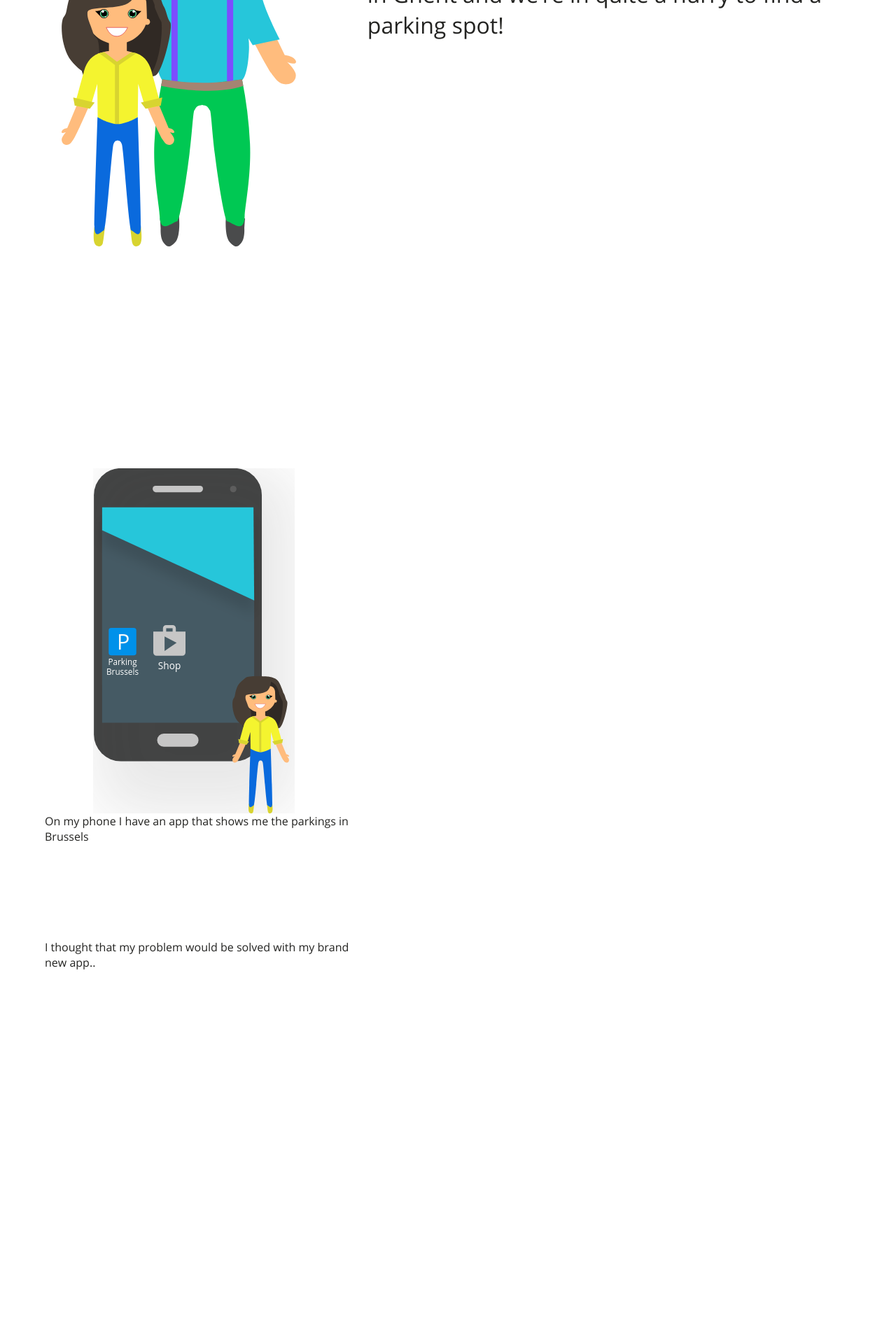
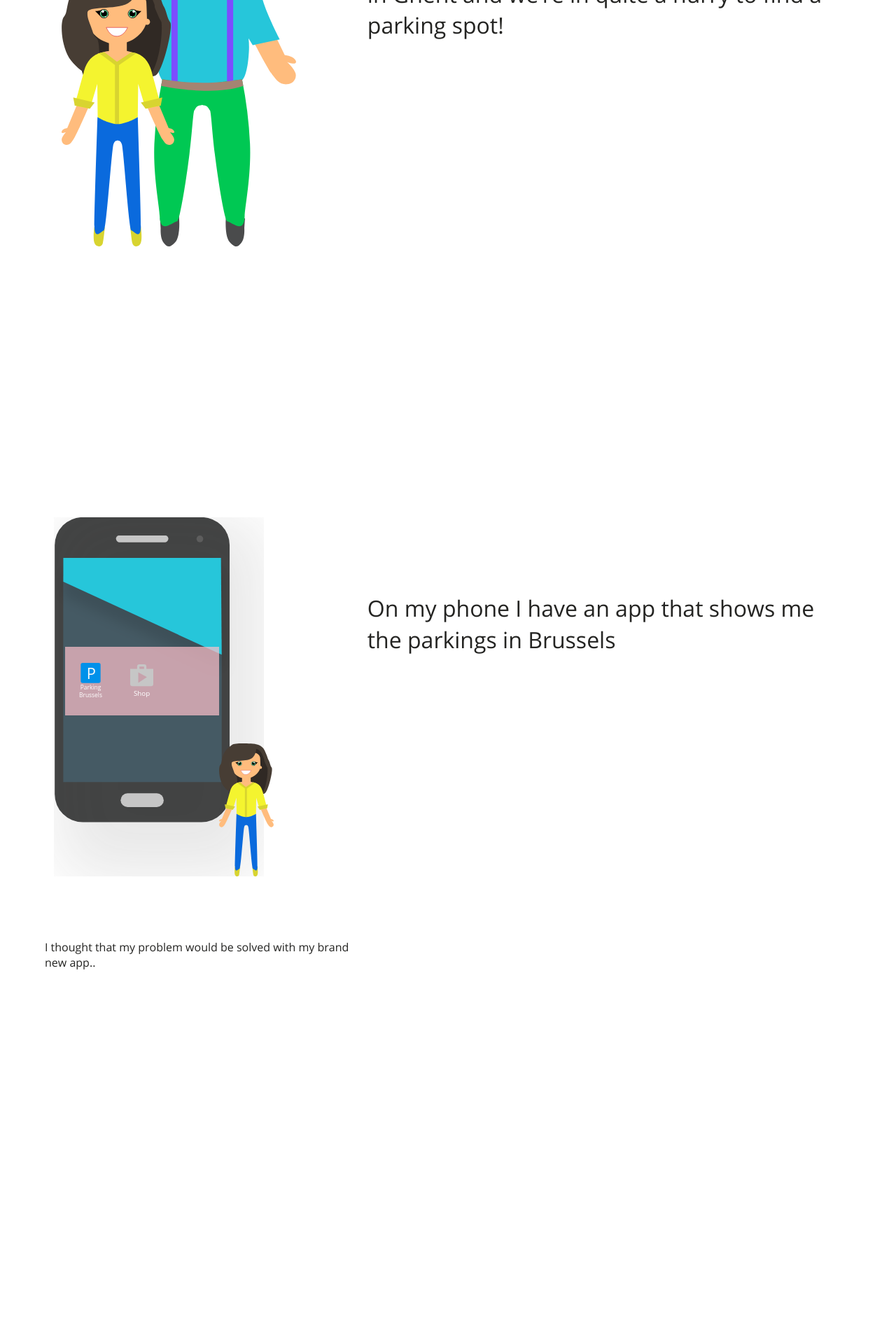
Before and after one commit to osoc16/mobylink, a Jekyll site: the page built from index.html, in a window 1280 px wide. Shown: the part 1421-3341 px from the top of the page at 70% size. Built offline with Jekyll 4.4.1, drawn with Linux system fonts in a browser that asks for light colours; a script that is not in the unit is left out.

Commit message:
flexify section 2 and 3
Signed-off-by: Pieter-Jan Geeroms <pieterjangeeroms@hotmail.com>

```diff
--- a/_includes/section2.html
+++ b/_includes/section2.html
@@ -1,5 +1,5 @@
-<section id="section2">
-  <div class="image section2-image">
+<section id="section2" class="flex-it">
+  <div class="section2-image">
     Anna and Bruce
   </div>
   <p class="text fly-in-before">Hi! I’m Anna. My friend John and I just arrived in Ghent and we’re in quite a hurry to find a parking spot!</p>
--- a/_includes/section3.html
+++ b/_includes/section3.html
@@ -1,6 +1,8 @@
-<section>
+<section id="section3" class="flex-it">
   <div class="section3-image">
-    phone and anna + icons
+    <div class="parkingBrusselsApp"></div>
+    <div class="storeApp"></div>
+    <div></div>
   </div>
-  <p class="text-right text-width-40">On my phone I have an app that shows me the parkings in Brussels</p>
+  <p class="text">On my phone I have an app that shows me the parkings in Brussels</p>
 </section>
--- a/_sass/_section2.sass
+++ b/_sass/_section2.sass
@@ -4,15 +4,3 @@
   background-size: 35%, 60%
   background-position: 8% bottom, 45% bottom
   @extend .image
-
-#section2
-  display: flex
-  flex-direction: row
-  flex-wrap: wrap
-  align-items: center
-  justify-content: flex-start
-
-  .image
-    flex-basis: 40%
-  .text
-    flex-basis: 60%
--- a/_sass/_section3.sass
+++ b/_sass/_section3.sass
@@ -1,6 +1,31 @@
 .section3-image
-    background-image: url("../img/anna.svg"), url("../img/parkingBrussels.svg"), url("../img/shop.svg"), url("../img/phone.svg")
+  display: flex
+  flex-direction: row
+  align-items: flex-end
+  background-image: url("../img/anna.svg"), url("../img/phone.svg")
+  background-repeat: no-repeat
+  background-size: 17%, 65%,
+  background-position: 65% bottom, 8% bottom
+  padding-left: 2.5%
+  padding-bottom: 20%
+  box-sizing: border-box
+  @extend .image
+
+  div
+    display: block
+    width: 10%
+    height: 20%
+    background-color: $pink
+    flex-basis: 17%
+
+  .parkingBrusselsApp
+    background-image: url("../img/parkingBrussels.svg")
     background-repeat: no-repeat
-    background-size: 7%, 4%, 4%, 25%
-    background-position: 25% 100%, 8% 70%, 14% 69%, 8% 100%
-    @extend .image
+    background-size: 45%
+    background-position: 50% 50%
+
+  .storeApp
+    background-image: url("../img/shop.svg")
+    background-repeat: no-repeat
+    background-size: 45%
+    background-position: 50% 50%
--- a/src/css/story.sass
+++ b/src/css/story.sass
@@ -39,11 +39,15 @@
 /* ANIMATIONS
 /* ======================== */
 .fly-in-before
-  right: 10%
   opacity: 0
 
 .fly-in-left
   right: 15%
+  opacity: 1
+  transition: all 0.5s ease-in
+
+.fly-in-right
+  left: 8%
   opacity: 1
   transition: all 0.5s ease-in
 
@@ -55,22 +59,31 @@
   transition: all 0.5s ease-in
 
 /* ======================== */
-/* IMAGE
+/* FLEXBOX
 /* ======================== */
-.image
-  display: block
-  height: 80vh
-  width: 100%
-  text-indent: -100%
-  overflow: hidden
+.flex-it
+  display: flex
+  flex-direction: row
+  flex-wrap: wrap
+  align-items: center
+  justify-content: flex-start
+
+  .image
+    flex-basis: 40%
+    height: 80vh
+    width: 100%
+    text-indent: -100%
+    overflow: hidden
+
+  .text
+    flex-basis: 60%
+    display: block
+    font-size: 2rem
+
 
 /* ======================== */
 /* TEXT
 /* ======================== */
-
-.text
-  display: block
-  font-size: 2rem
 
 .text-width-30
   width: 30%
@@ -82,7 +95,8 @@
   width: 50%
 
 .text-centered
-  @extend .text
+  display: block
+  font-size: 2rem
   margin: 0 auto
   text-align: center
 
--- a/src/js/parallax.js
+++ b/src/js/parallax.js
@@ -5,8 +5,10 @@
 
   $(window).scroll(function(){
 
+    //Window scroll
     var wScroll = $(this).scrollTop();
 
+    //Parallax intro
     $('#intro p').css({
       'transform' : 'translate(0px,'+ wScroll /10 +'%)'
     });
@@ -17,9 +19,16 @@
 
 
     //Animations
+
+    //SECTION2
     if(wScroll > $('#section2').offset().top - ($(window).height() / 3)) {
       $('#section2 p').addClass("fly-in-left");
     }
 
+    if(wScroll > $('.section2-image').offset().top - ($(window).height() / 3)) {
+      $('.section2-image').addClass("fly-in-right");
+    }
+
+
   });
 });
```
